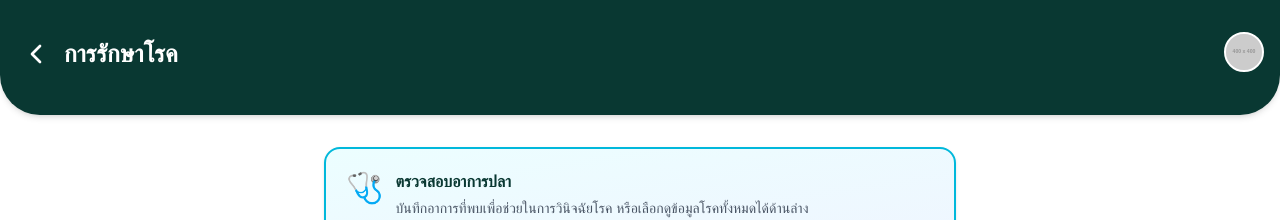
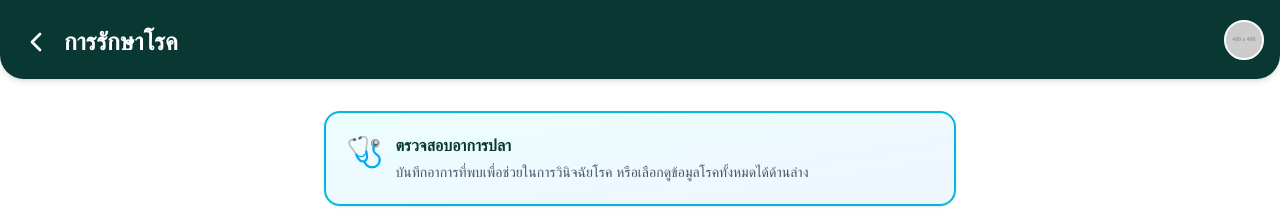
Before and after one commit to koard/DukeFarm-Frontend, a Next.js app: page /dashboard-farmer/disease-info in a window 1280 px wide. Shown: the top 220 px of the page. Built offline with nearby package versions, Linux system fonts and the light colour scheme; no server answers.

Commit message:
fix: Improve error handling in analysis and update header styling

```diff
--- a/src/components/disease/DiseaseInfo.tsx
+++ b/src/components/disease/DiseaseInfo.tsx
@@ -99,9 +99,10 @@ export const DiseaseInfo = ({ backHref }: DiseaseInfoProps) => {
         setValidationError("ไม่ได้รับรหัสการวิเคราะห์จากระบบ กรุณาลองใหม่อีกครั้ง");
       }
 
-    } catch (error: any) {
+    } catch (error: unknown) {
+      const message = error instanceof Error ? error.message : 'Unknown error';
       console.error("Analysis failed:", error);
-      setValidationError(`เกิดข้อขัดข้องในการวิเคราะห์: ${error.message}`);
+      setValidationError(`เกิดข้อขัดข้องในการวิเคราะห์: ${message}`);
     } finally {
       setIsAnalyzing(false);
     }
@@ -139,7 +140,7 @@ export const DiseaseInfo = ({ backHref }: DiseaseInfoProps) => {
 
   return (
     <div className="min-h-screen bg-white pb-10 relative">
-      <header className="bg-[#093832] text-white px-4 pt-8 pb-10 rounded-b-[40px] shadow-md relative z-10 flex items-center justify-between">
+      <header className="bg-[#093832] text-white px-4 pt-5 pb-4 rounded-b-3xl shadow-md relative z-30 flex items-center justify-between">
         <div className="flex items-center gap-2">
           <button onClick={handleBack} className="p-1 rounded-full transition-all hover:bg-white/10 active:scale-95">
             <ChevronLeft className="w-8 h-8" />
```
